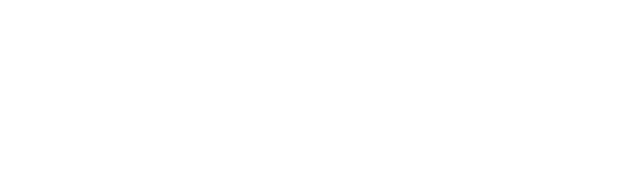
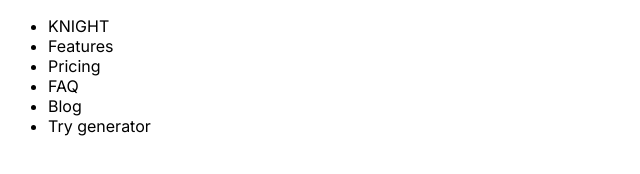
Before and after one commit to BuhleMtshali/knight-landing-page, a plain HTML site: page index.html in a window 1280 px wide. Shown: the whole page, without its empty margins (0-640 px from the left). Drawn offline with Linux system fonts and the light colour scheme; a web font is replaced by a local one.

Commit message:
Added the navigation text

```diff
--- a/index.html
+++ b/index.html
@@ -5,6 +5,27 @@
     <meta name="viewport" content="width=device-width, initial-scale=1.0" />
     <title>Knight landing page</title>
     <link href="style.css" rel="stylesheet" />
+    <link rel="preconnect" href="https://fonts.googleapis.com" />
+    <link rel="preconnect" href="https://fonts.gstatic.com" crossorigin />
+    <link
+      href="https://fonts.googleapis.com/css2?family=Inter:wght@100..900&family=Mitr:wght@200;300;400;500;600;700&family=Nunito:ital,wght@0,200..1000;1,200..1000&family=Outfit:wght@100..900&family=Pacifico&family=Poetsen+One&family=Poppins:ital,wght@0,100;0,200;0,300;0,400;0,500;0,600;0,700;0,800;0,900;1,100;1,200;1,300;1,400;1,500;1,600;1,700;1,800;1,900&family=Roboto+Slab:wght@100..900&family=Roboto:ital,wght@0,100;0,300;0,400;0,500;0,700;0,900;1,100;1,300;1,400;1,500;1,700;1,900&family=Rubik:ital,wght@0,300..900;1,300..900&family=Signika+Negative:wght@300..700&family=Signika:wght@300..700&display=swap"
+      rel="stylesheet"
+    />
   </head>
-  <body></body>
+  <body>
+    <div class="container">
+      <div class="slides">
+        <nav>
+          <ul>
+            <li><span class="logo-name">KNIGHT</span></li>
+            <li>Features</li>
+            <li>Pricing</li>
+            <li>FAQ</li>
+            <li>Blog</li>
+            <li><span class="generator-text">Try generator</span></li>
+          </ul>
+        </nav>
+      </div>
+    </div>
+  </body>
 </html>
--- a/style.css
+++ b/style.css
@@ -0,0 +1,3 @@
+body {
+  font-family: "Inter", sans-serif;
+}
```
